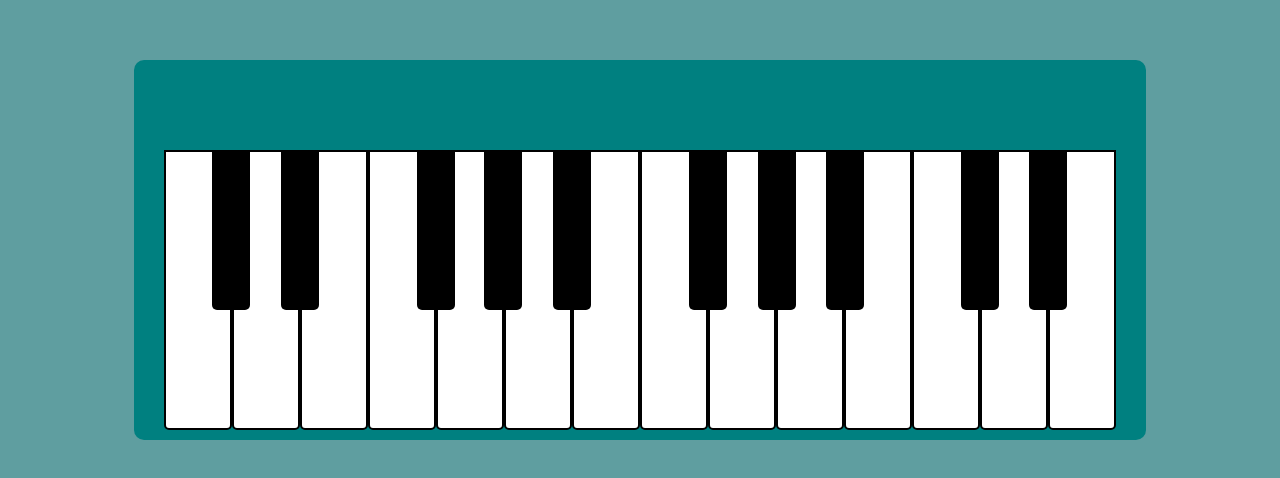
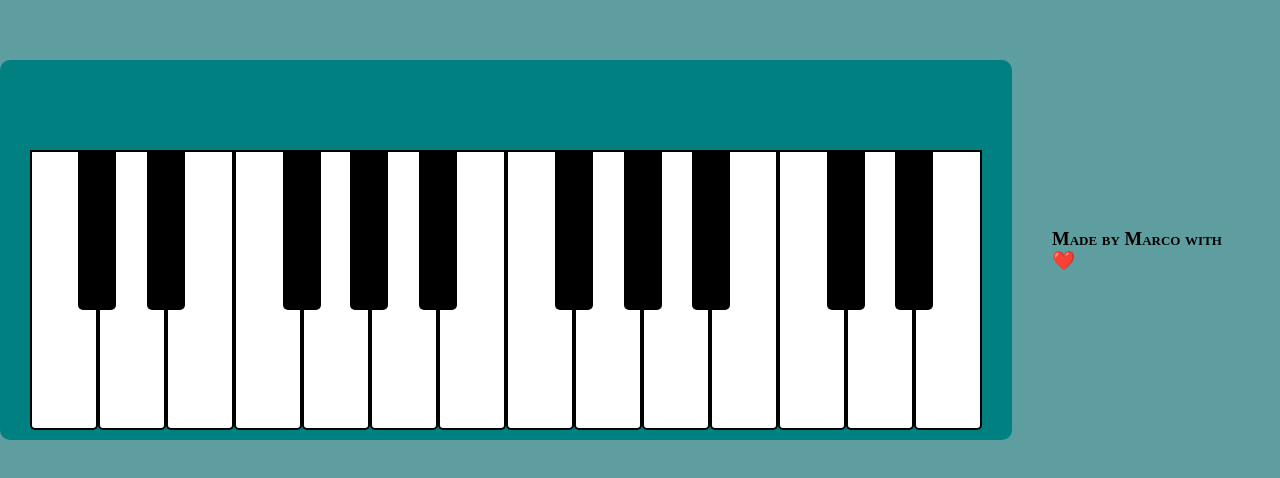
Before and after one commit to MarcoMoya1/my-piano, a plain HTML site: page index.html in a window 1280 px wide. Shown: the part 150-628 px from the top of the page. Drawn offline with Linux system fonts and the light colour scheme.

Commit message:
finishing touches

```diff
--- a/index.css
+++ b/index.css
@@ -85,3 +85,9 @@ body {
 .black-key:nth-child(10) {
     left: 865px;
 }
+
+footer{
+    margin: 20px;
+    padding: 20px;
+    font-variant: small-caps;
+}
```
Also changed, not shown: index.html (+2 -2 lines).
